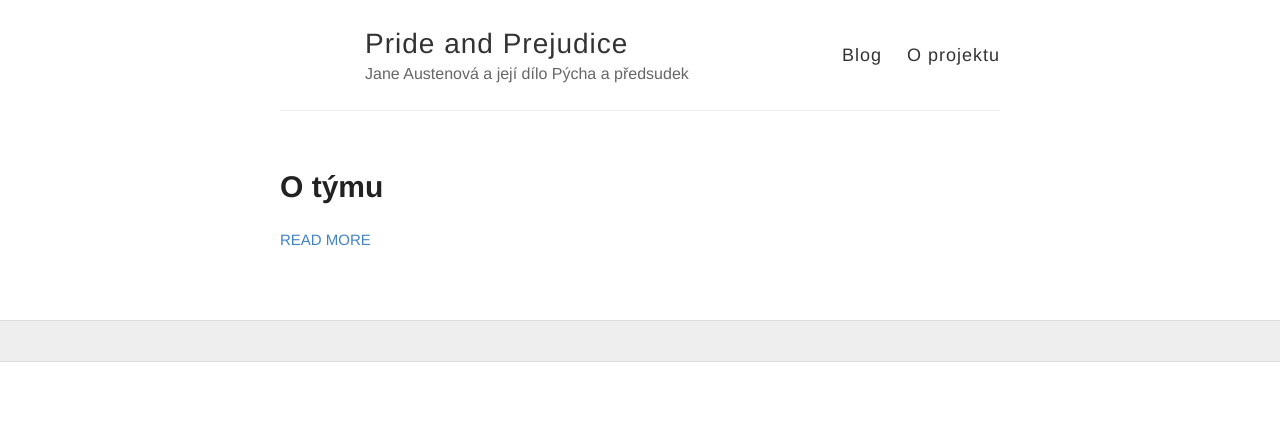
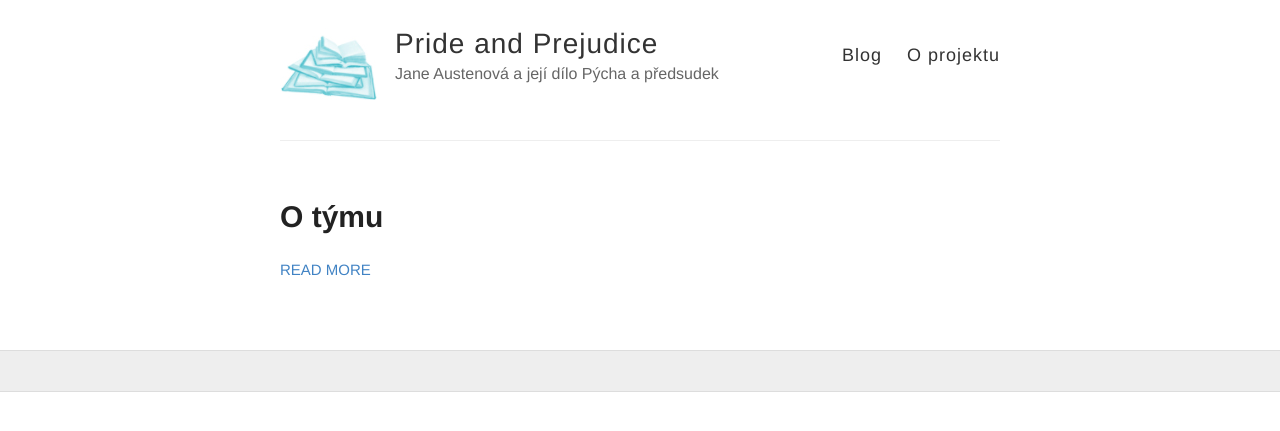
Before and after one commit to JaneAusten-PP/janeausten-pp.github.io, a Jekyll site: the page built from index.html, in a window 1280 px wide. Shown: the top 431 px of the page. Built offline with Jekyll 4.4.1, drawn with Linux system fonts in a browser that asks for light colours.

Commit message:
Avatar
Změna rozměrů, nahrání

```diff
--- a/_config.yml
+++ b/_config.yml
@@ -9,7 +9,7 @@ name: Pride and Prejudice
 description: Jane Austenová a její dílo Pýcha a předsudek
 
 # URL of your avatar or profile pic (you could use your GitHub profile pic)
-avatar:
+avatar: https://github.com/JaneAusten-PP/janeausten-pp.github.io/blob/master/images/1.jpg?raw=true
 
 
 #
--- a/style.scss
+++ b/style.scss
@@ -167,8 +167,8 @@ img {
 
 .site-avatar {
   float: left;
-  width: 70px;
-  height: 70px;
+  width: 100px;
+  height: 100px;
   margin-right: 15px;
 
   @include mobile {
```
